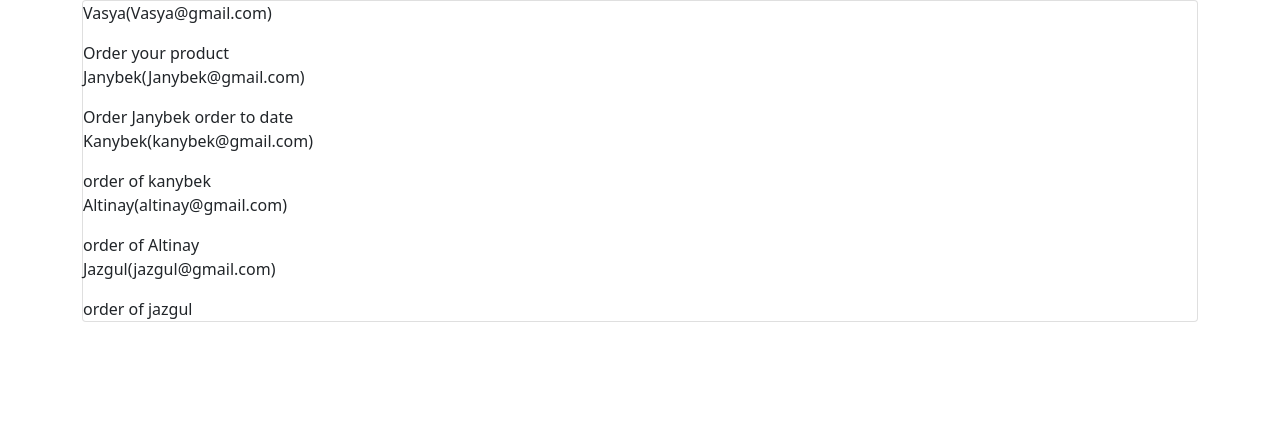
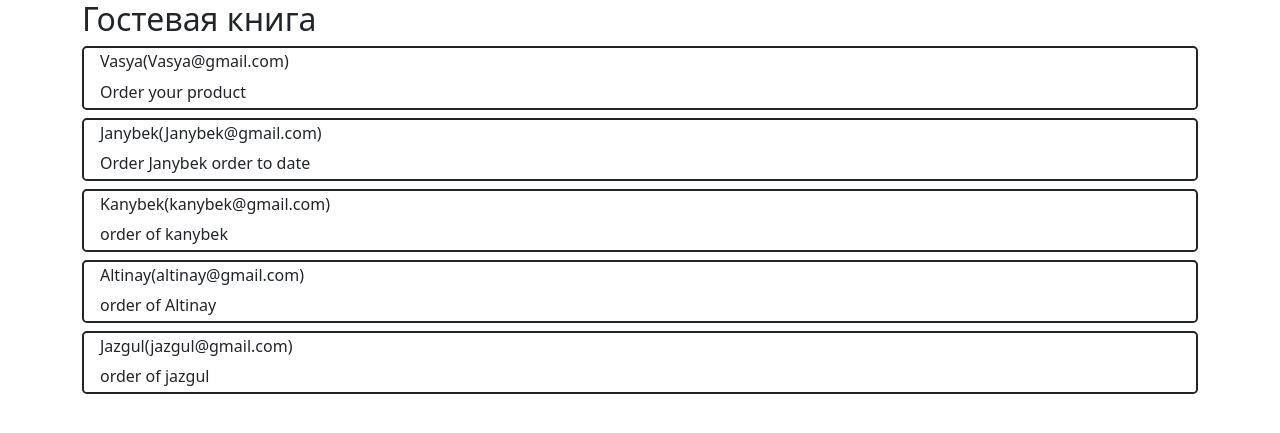
Before and after one commit to pythonDev161221/exam_6_kenenbaev_ormon, a Django app: page / in a window 1280 px wide. Shown: the top 433 px of the page. Run offline with Django 4.2, Linux system fonts and the light colour scheme; data comes from the database, SQL or seed files in the repository.

Commit message:
index.html is styled

```diff
--- a/guest_book/webapp/templates/base.html
+++ b/guest_book/webapp/templates/base.html
@@ -13,13 +13,15 @@
 
 </head>
 <body>
-<header></header>
+<header class="container">
+<h2>
+    {% block header %}No header{% endblock %}
+</h2>
+</header>
 <main class="container">
-
       {% block content %}
           No card body
         {% endblock %}
-
 </main>
 <footer></footer>
 <script src="https://cdn.jsdelivr.net/npm/bootstrap@5.1.3/dist/js/bootstrap.bundle.min.js"
--- a/guest_book/webapp/templates/index.html
+++ b/guest_book/webapp/templates/index.html
@@ -1,16 +1,18 @@
 {% extends 'base.html'%}
 
+{% block header %}Гостевая книга{% endblock %}
+
 {% block content %}
-<div class="card">
-{% for customer in context %}
-<p>
-{{ customer.customer_name }}({{ customer.customer_email }})
-</p>
-<div>
-{{ customer.order_text }}
-</div>
-{% endfor %}
-</div>
+    {% for customer in context %}
+        <div class="card border-2 border-dark rounded-3 my-2">
+            <h6 class="card-body my-0 py-1">
+                {{ customer.customer_name }}({{ customer.customer_email }})
+            </h6>
+            <div class="card-body my-0 py-1">
+                {{ customer.order_text }}
+            </div>
+        </div>
+    {% endfor %}
 {% endblock %}
 
 {#{% for customer in context %}#}
```
